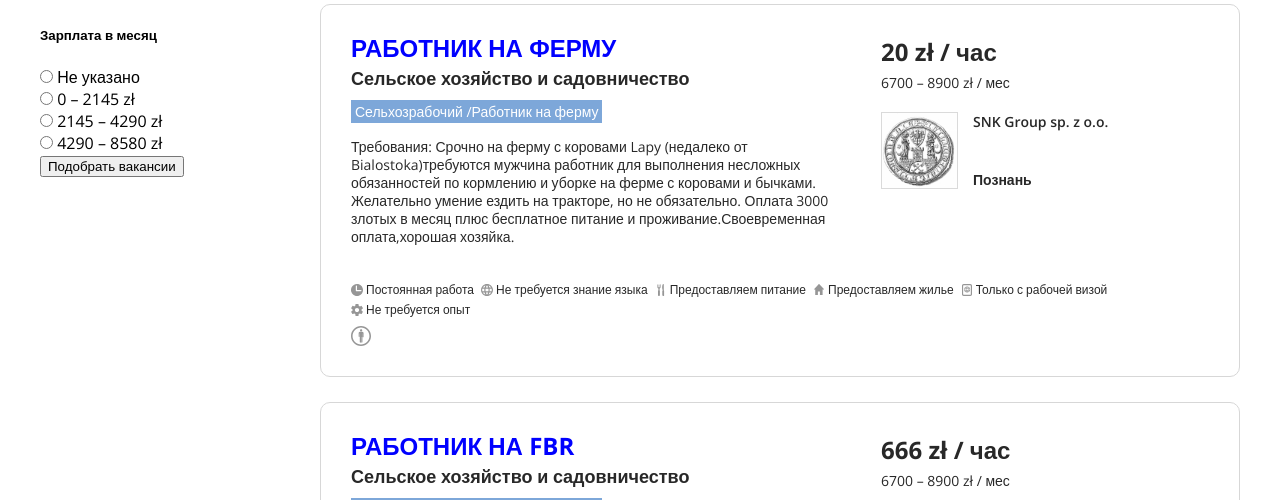
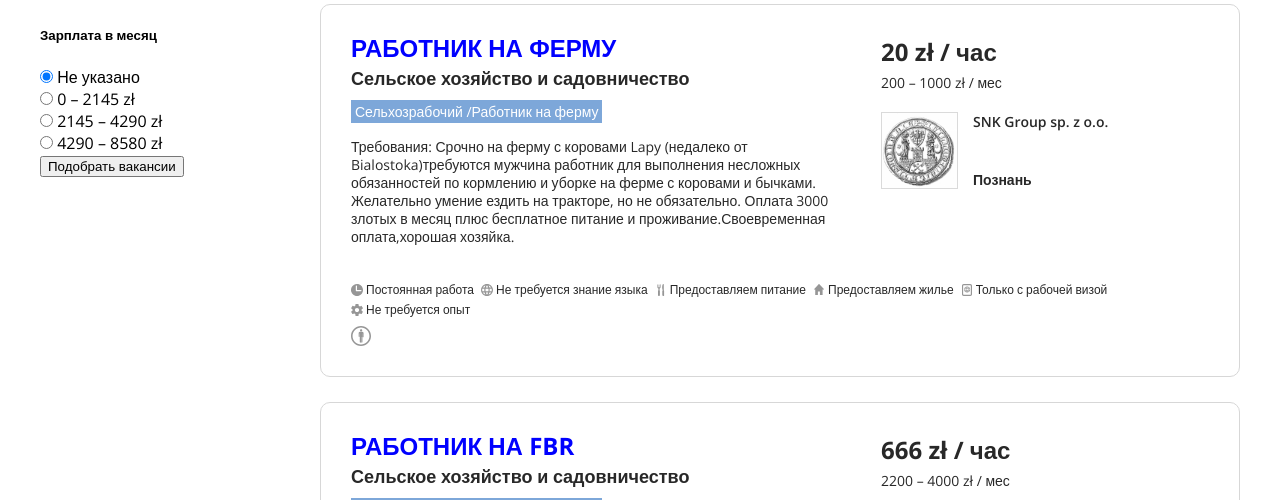
Before and after one commit to Fribolt/work-in-poland, an Angular app in the folder work-in-poland/: page /job-opening in a window 1280 px wide. Shown: the part 300-800 px from the top of the page. Built offline with nearby package versions, Linux system fonts and the light colour scheme.

Commit message:
added filters by salary

```diff
--- a/work-in-poland/src/app/components/job-filters/job-filters.component.html
+++ b/work-in-poland/src/app/components/job-filters/job-filters.component.html
@@ -4,25 +4,25 @@
   <div>
     <div class="radio-button-container">
       <label>
-        <input type="radio" formControlName="salaryInMonth" name="salaryInMonth" value="0" class="radio-button">
+        <input type="radio" formControlName="salaryInMonth" name="salaryInMonth" [value]="null" class="radio-button">
         Не указано
       </label>
     </div>
     <div class="radio-button-container">
       <label>
-        <input type="radio" formControlName="salaryInMonth" name="salaryInMonth" value="2145" class="radio-button">
+        <input type="radio" formControlName="salaryInMonth" name="salaryInMonth" value="0 – 2145" class="radio-button">
         0 – 2145 zł
       </label>
     </div>
     <div class="radio-button-container">
       <label>
-        <input type="radio" formControlName="salaryInMonth" name="salaryInMonth" value="4290" class="radio-button">
+        <input type="radio" formControlName="salaryInMonth" name="salaryInMonth" value="2145 – 4290" class="radio-button">
         2145 – 4290 zł
       </label>
     </div>
     <div class="radio-button-container">
       <label>
-        <input type="radio" formControlName="salaryInMonth" name="salaryInMonth" value="8580" class="radio-button">
+        <input type="radio" formControlName="salaryInMonth" name="salaryInMonth" value="4290 – 8580" class="radio-button">
         4290 – 8580 zł
       </label>
     </div>
--- a/work-in-poland/src/app/pages/job-openings/job-card-list.ts
+++ b/work-in-poland/src/app/pages/job-openings/job-card-list.ts
@@ -8,7 +8,7 @@ export const jobCardList: JobCard[] = [
     requirements: 'Требования: Срочно на ферму с коровами Lapy (недалеко от Bialostoka)требуются мужчина работник для выполнения несложных обязанностей по кормлению и уборке на ферме с коровами и бычками. Желательно умение ездить на тракторе, но не обязательно. Оплата 3000 злотых в месяц плюс бесплатное питание и проживание.Своевременная оплата,хорошая хозяйка.',
     employer: {
       paymentPerHour: '20',
-      paymentPerMonth: '6700 – 8900',
+      paymentPerMonth: '200 – 1000',
       employerName: 'SNK Group sp. z o.o.',
       employerAddress: 'Познань',
       employerLogoSource: '../../../assets/images/job-card/employer-logo.png',
@@ -30,7 +30,7 @@ export const jobCardList: JobCard[] = [
     requirements: 'Требования: Срочно на ферму с коровами Lapy (недалеко от Bialostoka)требуются мужчина работник для выполнения несложных обязанностей по кормлению и уборке на ферме с коровами и бычками. Желательно умение ездить на тракторе, но не обязательно. Оплата 3000 злотых в месяц плюс бесплатное питание и проживание.Своевременная оплата,хорошая хозяйка.',
     employer: {
       paymentPerHour: '666',
-      paymentPerMonth: '6700 – 8900',
+      paymentPerMonth: '2200 – 4000',
       employerName: 'SNK Group sp. z o.o.',
       employerAddress: 'Познань',
       employerLogoSource: '../../../assets/images/job-card/employer-logo.png',
@@ -52,7 +52,7 @@ export const jobCardList: JobCard[] = [
     requirements: 'Требования: Срочно на ферму с коровами Lapy (недалеко от Bialostoka)требуются мужчина работник для выполнения несложных обязанностей по кормлению и уборке на ферме с коровами и бычками. Желательно умение ездить на тракторе, но не обязательно. Оплата 3000 злотых в месяц плюс бесплатное питание и проживание.Своевременная оплата,хорошая хозяйка.',
     employer: {
       paymentPerHour: '99',
-      paymentPerMonth: '6700 – 8900',
+      paymentPerMonth: '4300 – 8500',
       employerName: 'SNK Group sp. z o.o.',
       employerAddress: 'Познань',
       employerLogoSource: '../../../assets/images/job-card/employer-logo.png',
--- a/work-in-poland/src/app/pages/job-openings/job-openings.component.ts
+++ b/work-in-poland/src/app/pages/job-openings/job-openings.component.ts
@@ -11,21 +11,36 @@ export class JobOpeningsComponent implements OnInit {
   searchValue: string;
   jobCardList = jobCardList;
 
-  constructor() { }
+  constructor() {
+  }
 
   ngOnInit() {
   }
 
-  jobFiltering(filterValue) {
-    this.jobCardList.filter(jobCard => {
+  splitSalaryRange(salaryRange: string): string[] {
+    // TODO сделать так что бы в массив не попадал лишний элемент "-"
+    const rangeArray  = salaryRange.split(/[\s\-:]/);
+
+    // TODO возвращаю только чилса без тире
+    return [rangeArray[0], rangeArray[2]];
+  }
+
+  filterBySalary(filterValue) {
+    this.jobCardList = this.jobCardList.filter(jobCard => {
       const paymentPerMonth = jobCard.employer.paymentPerMonth;
-      const paymentPerMonth1 = paymentPerMonth.split(/[\-\/]/);
-      const minPayment = paymentPerMonth[0].trim();
-      const maxPayment = paymentPerMonth[1].trim();
-      console.log(minPayment);
-      console.log(maxPayment);
-      console.log(filterValue);
+      const rangePaymentPerMonth = this.splitSalaryRange(paymentPerMonth);
+      const rangeFilterValue = this.splitSalaryRange(filterValue);
+
+      return rangePaymentPerMonth[0] >= rangeFilterValue[0] && rangePaymentPerMonth[1] <= rangeFilterValue[1];
     });
+  }
+
+  jobFiltering(filterValue): void {
+    this.jobCardList = jobCardList;
+
+    if (filterValue.salaryInMonth) {
+      this.filterBySalary(filterValue.salaryInMonth);
+    }
   }
 
   // TODO to realize this method
```
